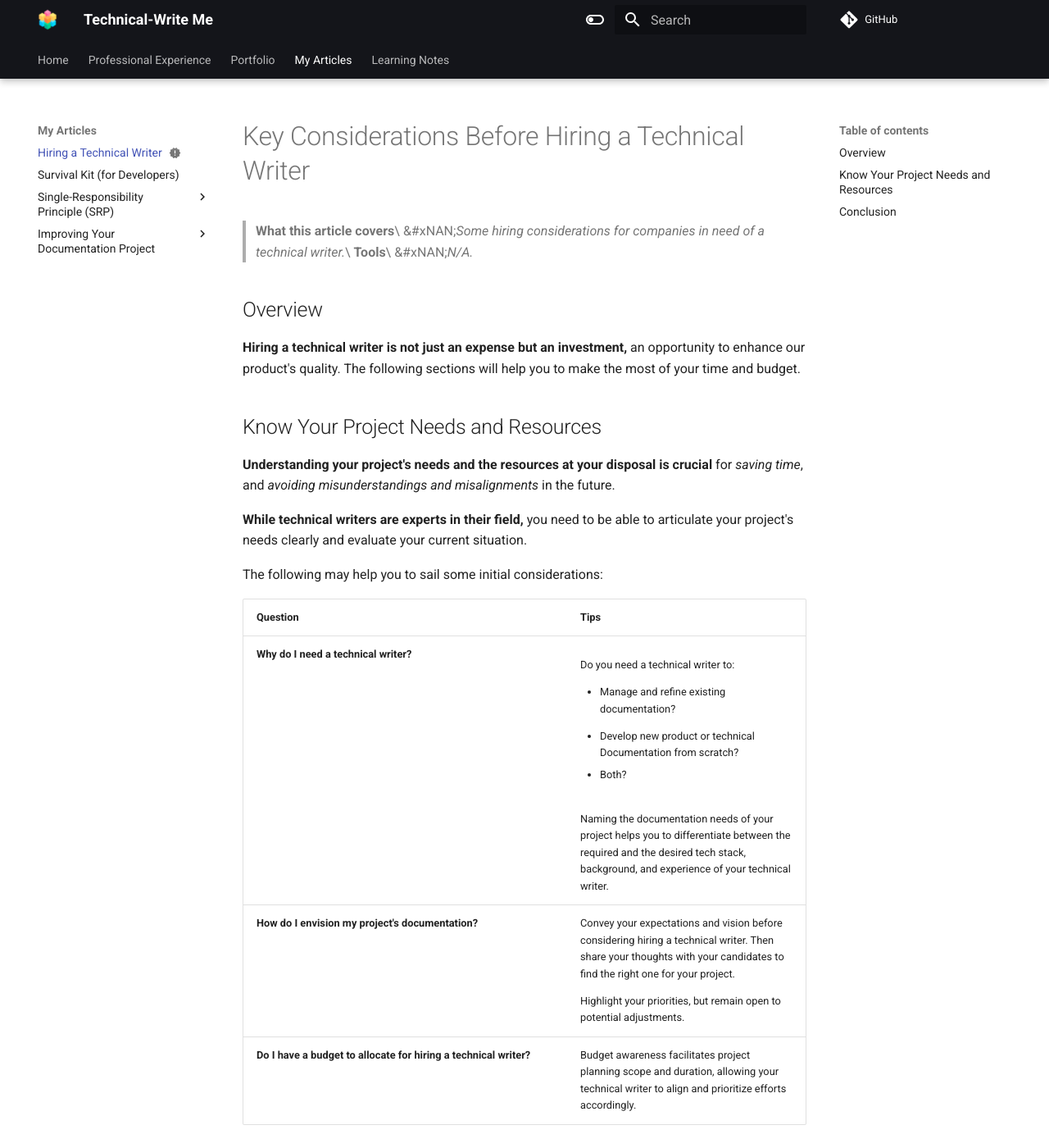
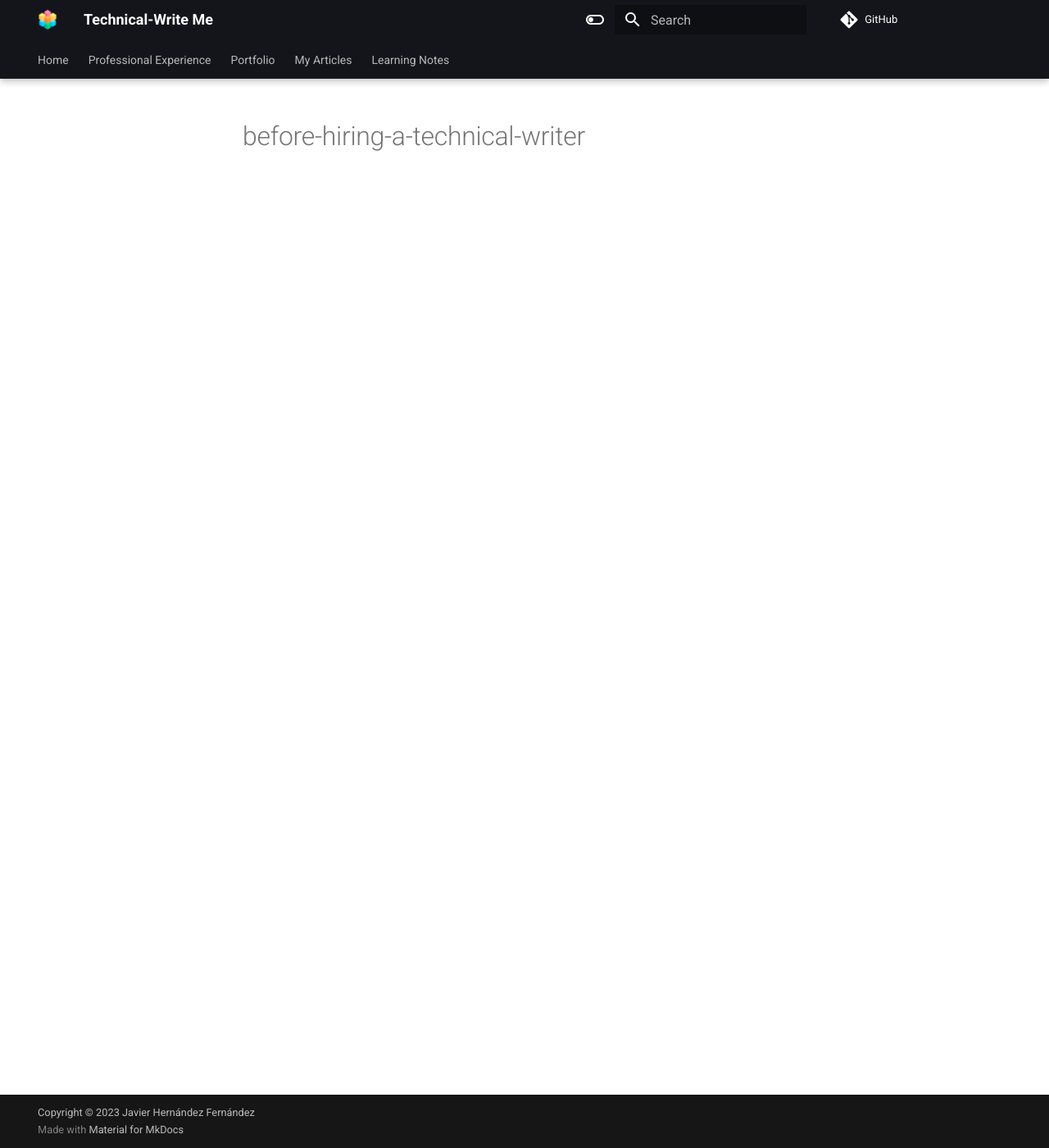
Before and after one commit to javierhf/pub-technical-write-me, an MkDocs documentation site: the page built from docs/articles/before-hiring-a-technical-writer/README.md, in a window 1280 px wide and 1400 px high. Shown: the whole window at 82% size. Built offline with MkDocs 1.6.1 and Material for MkDocs 9.7.7, drawn with Linux system fonts in a browser that asks for light colours; comment, search, counter and statistics services are not loaded; some of the changed text lies outside the part shown.

Commit message:
GITBOOK-35: No subject

```diff
--- a/docs/articles/before-hiring-a-technical-writer/index.md
+++ /dev/null
@@ -1,36 +0,0 @@
----
-title: Single-Responsibility Principle for Documentation Projects
-status: new
----
-
-# Key Considerations Before Hiring a Technical Writer
-
-> **What this article covers**\
-> &#xNAN;_&#x53;ome hiring considerations for companies in need of a technical writer._\
-> **Tools**\
-> &#xNAN;_&#x4E;/A._
-
-## Overview
-
-**Hiring a technical writer is not just an expense but an investment,** an opportunity to enhance our product's quality. The following sections will help you to make the most of your time and budget.
-
-## Know Your Project Needs and Resources
-
-**Understanding your project's needs and the resources at your disposal is crucial** for _saving time_, and _avoiding misunderstandings and misalignments_ in the future.
-
-**While technical writers are experts in their field,** you need to be able to articulate your project's needs clearly and evaluate your current situation.
-
-The following may help you to sail some initial considerations:
-
-<table><thead><tr><th width="395">Question</th><th>Tips</th></tr></thead><tbody><tr><td><strong>Why do I need a technical writer?</strong></td><td><p></p><p>Do you need a technical writer to:</p><ul><li>Manage and refine existing documentation?</li></ul><ul><li>Develop new product or technical Documentation from scratch?</li><li>Both?</li></ul><p><br>Naming the documentation needs of your project helps you to differentiate between the required and the desired tech stack, background, and experience of your technical writer.</p></td></tr><tr><td><strong>How do I envision my project's documentation?</strong></td><td><p>Convey your expectations and vision before considering hiring a technical writer. Then share your thoughts with your candidates to find the right one for your project. </p><p></p><p>Highlight your priorities, but remain open to potential adjustments.</p></td></tr><tr><td><strong>Do I have a budget to allocate for hiring a technical writer?</strong></td><td>Budget awareness facilitates project planning scope and duration, allowing your technical writer to align and prioritize efforts accordingly.</td></tr></tbody></table>
-
-**Taking these questions into account is invaluable for:**
-
-* Establishing a mutually beneficial professional relationship.
-* Planning effectively, aligning your expectations with realistic timelines and outcomes.
-
-## Conclusion
-
-**Hiring a technical writer is a thoughtful investment,** a strategic step leading the way to your product's success and quality.
-
-By clearly _understanding your project's needs_ and _envisioning the desired outcomes,_ you'll be establishing the foundations of a successful collaboration that benefits both your product and your users.
```
Also changed, not shown: SUMMARY.md (+0 -1 lines).
